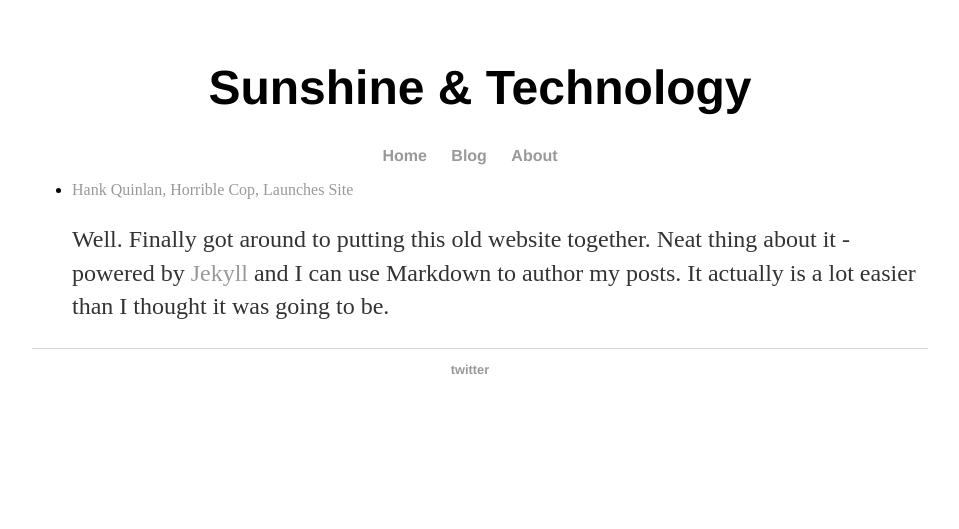
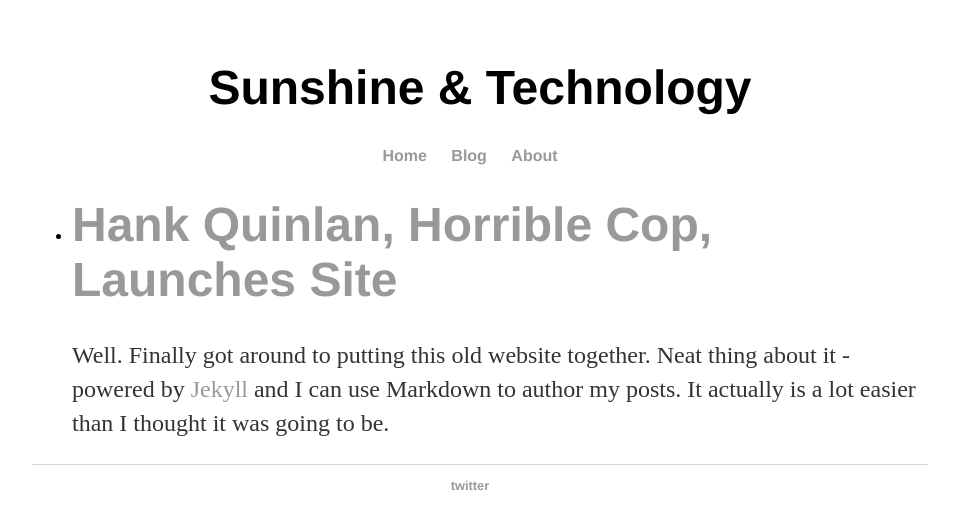
Before and after one commit to camblyth/camblyth.github.io, a Jekyll site: the page built from index.html, in a window 1280 px wide. Shown: the top 529 px of the page, without its empty margins (160-1119 px from the left). Built offline with Jekyll 4.4.1, drawn with Linux system fonts in a browser that asks for light colours.

```diff
--- a/index.html
+++ b/index.html
@@ -7,7 +7,7 @@ paginate: 5
 <ul>
   {% for post in site.posts %}
     <li>
-      <a href="{{ post.url }}">{{ post.title }}</a>
+      <h1><a href="{{ post.url }}">{{ post.title }}</a></h1>
       {{ post.excerpt }}
     </li>
   {% endfor %}
```
